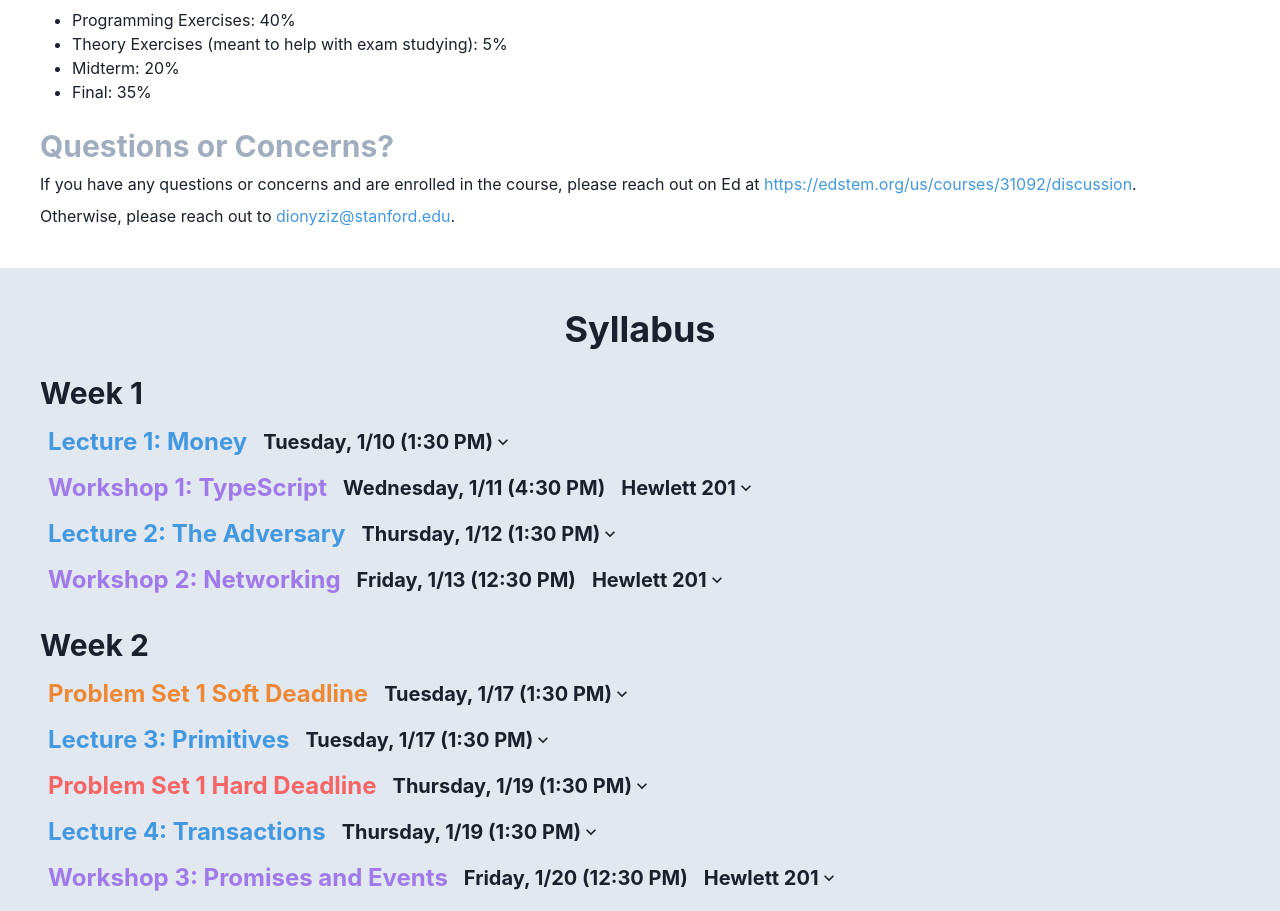
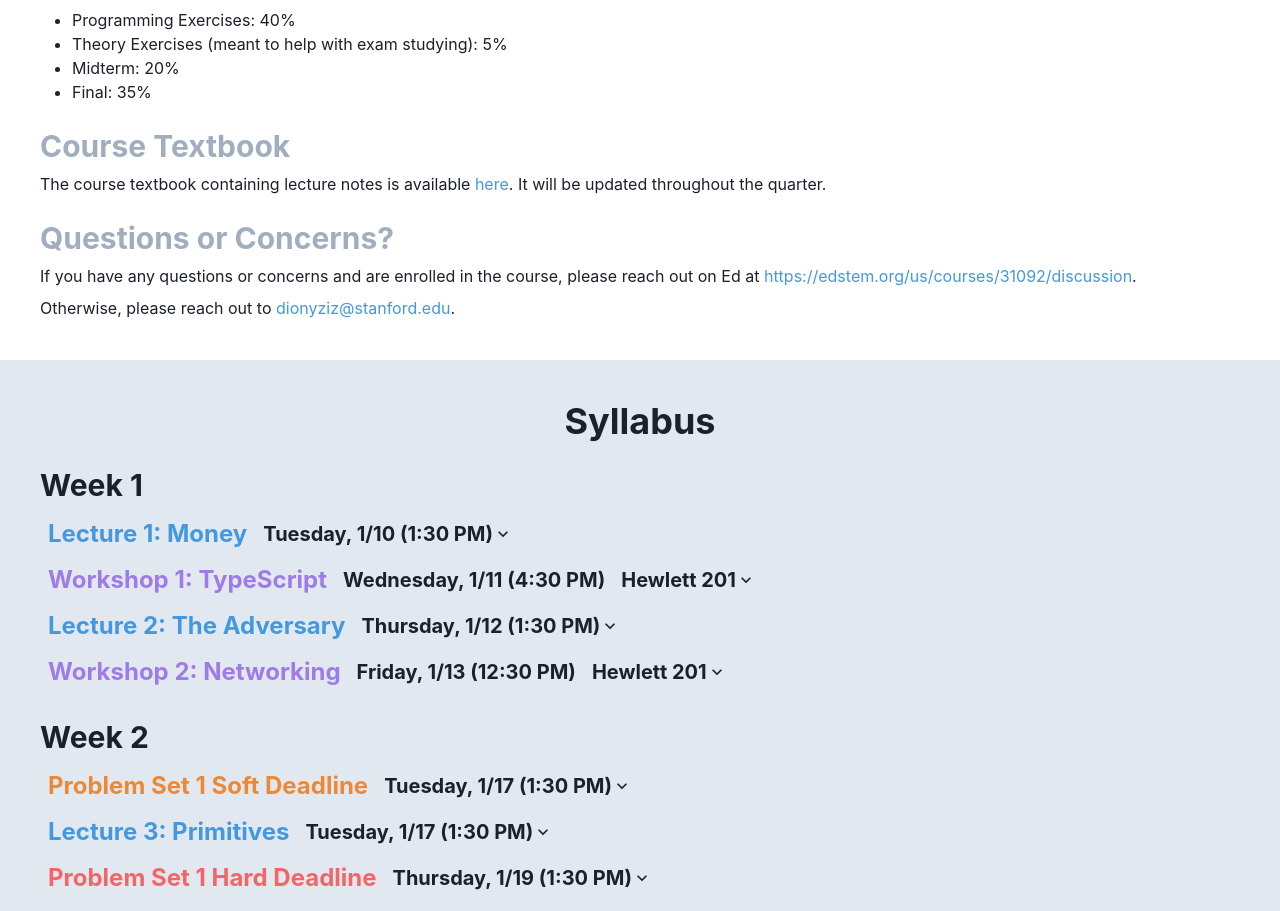
Before and after one commit to Scott-Hickmann/EE374, a Next.js app: page / in a window 1280 px wide. Shown: the part 1309-2220 px from the top of the page. Built offline with nearby package versions, Linux system fonts and the light colour scheme.

Commit message:
Lecture 1 notes

```diff
--- a/pages/index.tsx
+++ b/pages/index.tsx
@@ -618,6 +618,22 @@ export default function HomePage() {
           </Subsection>
           <Subsection>
             <SubsectionTitle color={section1SubsectionTitleColor}>
+              Course Textbook
+            </SubsectionTitle>
+            <SubectionText>
+              The course textbook containing lecture notes is available{' '}
+              <Link
+                color={primaryColor}
+                href="/blockchain-foundations.pdf"
+                target="_blank"
+              >
+                here
+              </Link>
+              . It will be updated throughout the quarter.
+            </SubectionText>
+          </Subsection>
+          <Subsection>
+            <SubsectionTitle color={section1SubsectionTitleColor}>
               Questions or Concerns?
             </SubsectionTitle>
             <SubectionText>
```
Also changed, not shown: 1 other file (tests, documents, lock files or other folders).
